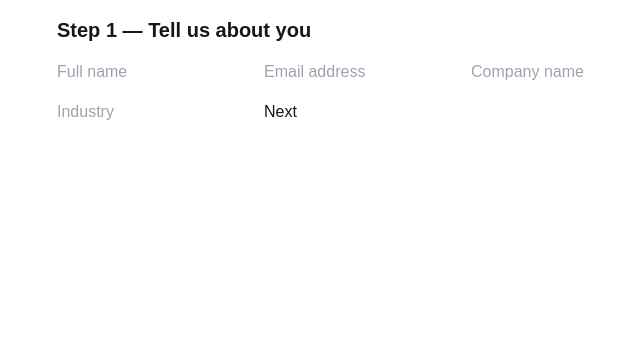
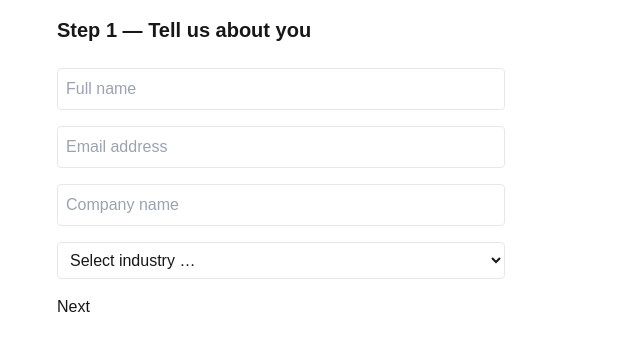
Before and after one commit to Sladed49er/ai-audit-wizard, a Next.js app: page / in a window 1280 px wide. Shown: the top 350 px of the page, without its empty margins (215-855 px from the left). Built offline with nearby package versions, Linux system fonts and the light colour scheme.

Commit message:
last changes before new bot

```diff
--- a/src/components/Step1UserInfo.tsx
+++ b/src/components/Step1UserInfo.tsx
@@ -1,65 +1,104 @@
-/* ------------------------------------------------------------------
-   src/components/Step1UserInfo.tsx
-   Step 1 – Collect user info, validate with Zod, store in context,
-   then advance the wizard.
-   ------------------------------------------------------------------ */
-
+/* ---------------------------------------------------------
+   Step 1 – user info
+---------------------------------------------------------- */
 'use client';
 
-import { useForm, SubmitHandler }       from 'react-hook-form';
-import { zodResolver }                  from '@hookform/resolvers/zod';
-import { z }                            from 'zod';
-import { useAuditState, useAuditDispatch } from '@/context/AuditContext';
+import { z } from 'zod';
+import { useForm, SubmitHandler } from 'react-hook-form';
+import { zodResolver }            from '@hookform/resolvers/zod';
+import { useAuditState,
+         useAuditDispatch }       from '@/context/AuditContext';
 
-/* ───────── schema & type ──────────── */
+/* ── form schema ───────────────────────────────────────── */
 const schema = z.object({
-  name:     z.string().min(1, 'Name is required'),
-  email:    z.string().email('Valid e-mail required'),
-  company:  z.string().min(1, 'Company name is required'),
-  industry: z.string().min(1, 'Industry is required'),
+  name     : z.string().min(2),
+  email    : z.string().email(),
+  company  : z.string().min(2),
+  industry : z.string().min(2),
 });
 type FormData = z.infer<typeof schema>;
 
+/* ── industry list – replace / fetch as needed ─────────── */
+const INDUSTRIES = [
+  'Insurance (Retail P&C)',
+  'Insurance (Commercial)',
+  'Brokerage',
+  'Fin-Tech',
+  'Other',
+];
+
+/* ── component ─────────────────────────────────────────── */
 export default function Step1UserInfo() {
-  /* wizard context */
-  const  state    = useAuditState();
-  const  dispatch = useAuditDispatch();
+  const state    = useAuditState();      // plain object
+  const dispatch = useAuditDispatch();
 
-  /* form */
   const {
-    register,
-    handleSubmit,
-    formState: { errors },
+    register, handleSubmit, formState:{ errors },
   } = useForm<FormData>({
-    resolver:       zodResolver(schema),
-    // state.user may be undefined → fall back to {}
-    defaultValues:  (state.user ?? {}) as Partial<FormData>,
+    resolver     : zodResolver(schema),
+    defaultValues: (state.user ?? {}) as Partial<FormData>,
   });
 
-  /* on submit = save + NEXT */
-  const onSubmit: SubmitHandler<FormData> = (data) => {
-    dispatch({ type: 'SET_USER', payload: data });
-    dispatch({ type: 'NEXT'     });
+  const onSubmit: SubmitHandler<FormData> = data => {
+    dispatch({ type:'SET_USER', payload:data });
+    dispatch({ type:'NEXT' });
   };
 
-  /* UI */
   return (
-    <form onSubmit={handleSubmit(onSubmit)} className="space-y-4">
+    <section className="space-y-6">
       <h1 className="text-xl font-semibold">Step 1 — Tell us about you</h1>
 
-      <input {...register('name')}     placeholder="Full name"     className="input" />
-      {errors.name     && <p className="error">{errors.name.message}</p>}
+      <form
+        onSubmit={handleSubmit(onSubmit)}
+        className="space-y-4 max-w-md"
+      >
+        {/* name */}
+        <input
+          {...register('name')}
+          placeholder="Full name"
+          className="w-full border rounded p-2"
+        />
+        {errors.name && (
+          <p className="text-sm text-red-600">{errors.name.message}</p>
+        )}
 
-      <input {...register('email')}    placeholder="Email address" className="input" />
-      {errors.email    && <p className="error">{errors.email.message}</p>}
+        {/* email */}
+        <input
+          {...register('email')}
+          placeholder="Email address"
+          className="w-full border rounded p-2"
+        />
+        {errors.email && (
+          <p className="text-sm text-red-600">{errors.email.message}</p>
+        )}
 
-      <input {...register('company')}  placeholder="Company name"  className="input" />
-      {errors.company  && <p className="error">{errors.company.message}</p>}
+        {/* company */}
+        <input
+          {...register('company')}
+          placeholder="Company name"
+          className="w-full border rounded p-2"
+        />
+        {errors.company && (
+          <p className="text-sm text-red-600">{errors.company.message}</p>
+        )}
 
-      <input {...register('industry')} placeholder="Industry"      className="input" />
-      {errors.industry && <p className="error">{errors.industry.message}</p>}
+        {/* industry */}
+        <select
+          {...register('industry')}
+          className="w-full border rounded p-2 bg-white"
+          defaultValue=""
+        >
+          <option value="" disabled hidden>Select industry …</option>
+          {INDUSTRIES.map(ind => (
+            <option key={ind} value={ind}>{ind}</option>
+          ))}
+        </select>
+        {errors.industry && (
+          <p className="text-sm text-red-600">{errors.industry.message}</p>
+        )}
 
-      <button type="submit" className="btn">Next</button>
-    </form>
+        <button type="submit" className="btn">Next</button>
+      </form>
+    </section>
   );
 }
```
